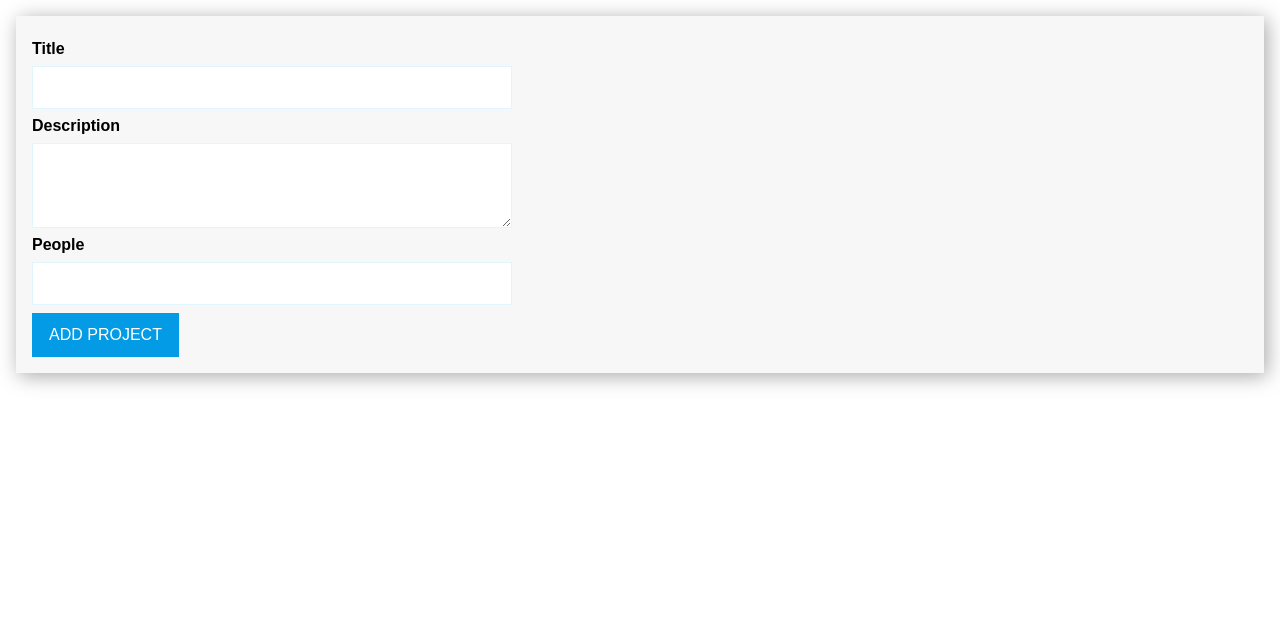
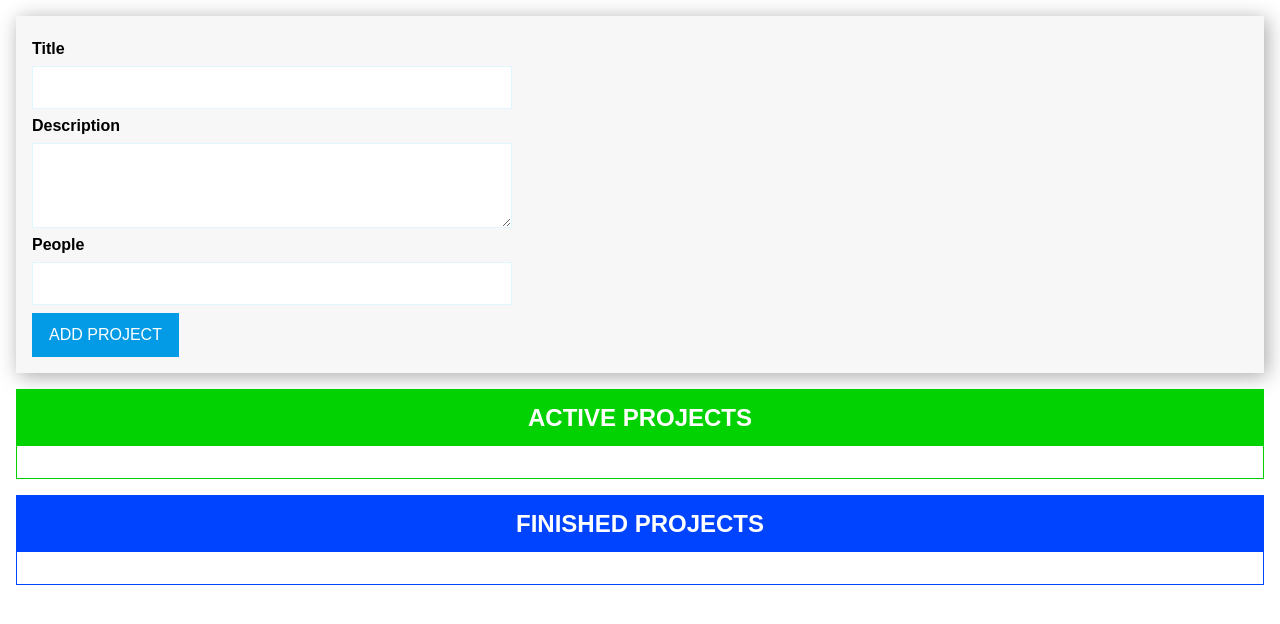
Before and after one commit to nihaadk/drag-and-drop-project, a website with bundled scripts: page index.html in a window 1280 px wide. Built offline with nearby package versions, Linux system fonts and the light colour scheme.

Commit message:
Rendering Projects List

```diff
--- a/css/style.css
+++ b/css/style.css
@@ -59,11 +59,11 @@ button:active {
 
 .projects {
     margin: 1rem;
-    border: 1px solid #039be5;
+    border: 1px solid #02d102;
 }
 
 .projects header {
-    background: #039be5;
+    background: #02d102;
     height: 3.5rem;
     display: flex;
     justify-content: center;
@@ -96,7 +96,7 @@ button:active {
 }
 
 .projects li h2 {
-    color: #039be5;
+    color: #02d102;
     margin: 0.5rem 0;
 }
 
--- a/src/app.ts
+++ b/src/app.ts
@@ -44,6 +44,33 @@ function autobind(_: any, _2: string, descriptor: PropertyDescriptor) {
 		}
 	};
 	return adjDescriptor;
+}
+
+class ProjectList {
+	templateElement: HTMLTemplateElement;
+	hostElement: HTMLDivElement;
+	sectionElement: HTMLElement;
+
+	constructor(private type: 'active' | 'finished') {
+		this.templateElement = document.getElementById('project-list')! as HTMLTemplateElement;
+		this.hostElement = document.getElementById('app')! as HTMLDivElement;
+
+		const importedNode = document.importNode(this.templateElement.content, true);
+		this.sectionElement = importedNode.firstElementChild as HTMLElement;
+		this.sectionElement.id = `${this.type}-projects`;
+		this.attach();
+		this.renderContent();
+	}
+
+	private renderContent() {
+		const listId = `${this.type}-projects-list`;
+		this.sectionElement.querySelector('ul')!.id = listId;
+		this.sectionElement.querySelector('h2')!.textContent = `${this.type.toUpperCase()} PROJECTS`;
+	}
+
+	private attach() {
+		this.hostElement.insertAdjacentElement('beforeend', this.sectionElement);
+	}
 }
 
 class ProjectInput {
@@ -121,3 +148,5 @@ class ProjectInput {
 }
 
 const prjInput = new ProjectInput();
+const activePrjList = new ProjectList('active');
+const finishedPrjList = new ProjectList('finished');
```
